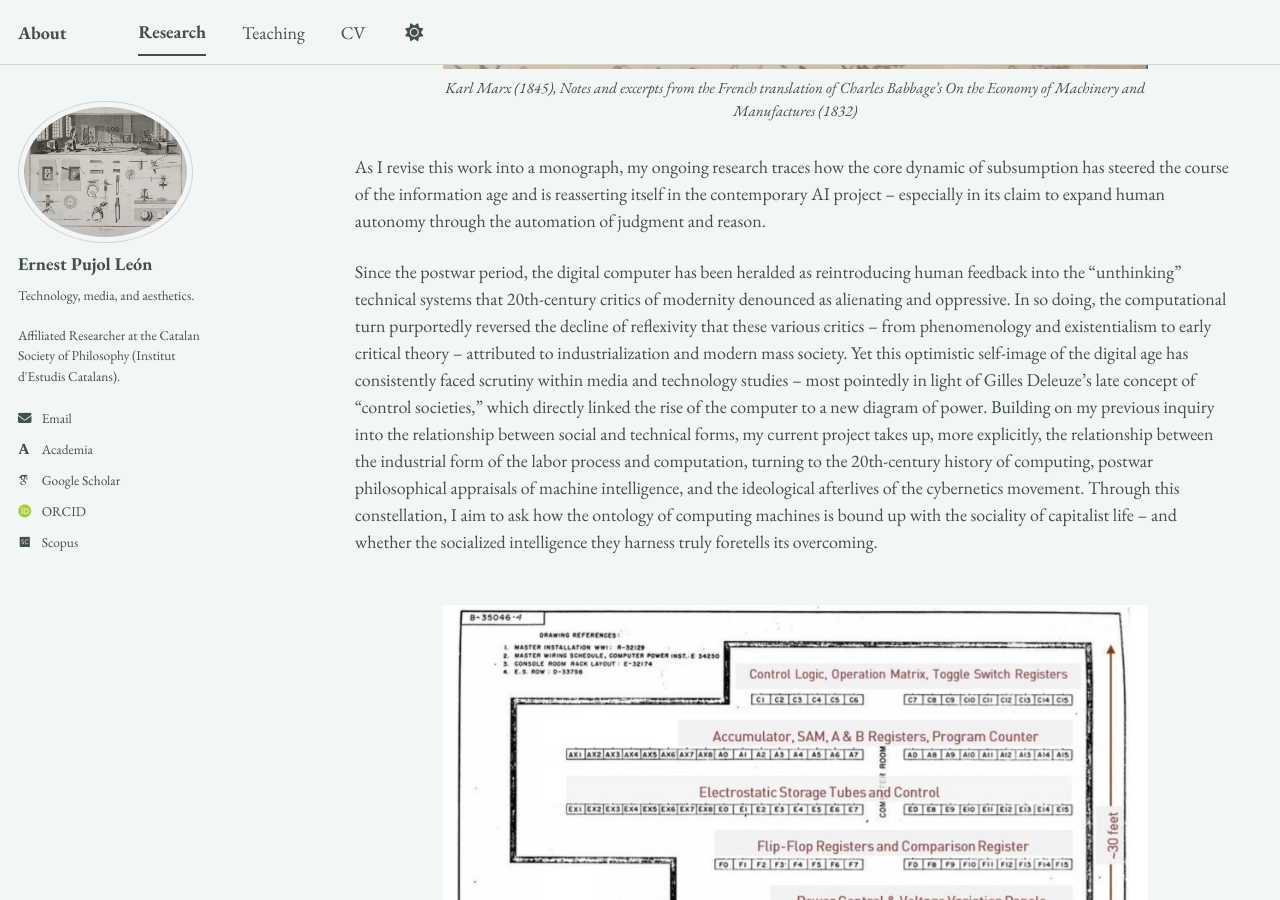
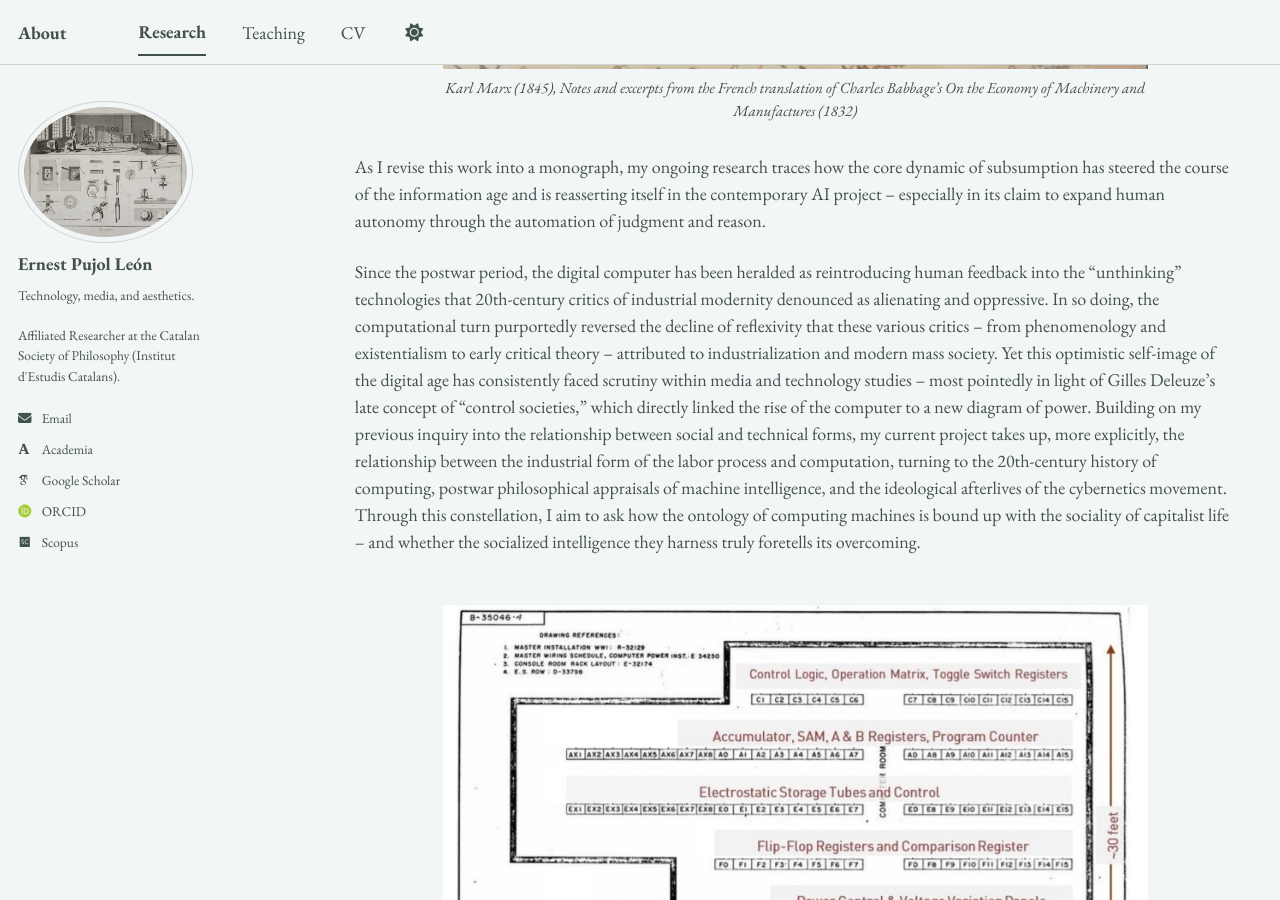
Before and after one commit to epujol90/epujol90.github.io, a Jekyll site: the page built from _pages/research.md, in a window 1280 px wide and 900 px high, scrolled down 1560 px. Built offline with Jekyll 4.4.1, drawn with Linux system fonts in a browser that asks for light colours; some web fonts are replaced; a script bundle is joined from its source files by our own code; library files that are not in the unit come from our copies.

Commit message:
Update research.md

```diff
--- a/_pages/research.md
+++ b/_pages/research.md
@@ -27,7 +27,7 @@ My doctoral work centered on the _longue durée_ of industrial modernity and wha
 
 As I revise this work into a monograph, my ongoing research traces how the core dynamic of subsumption has steered the course of the information age and is reasserting itself in the contemporary AI project -- especially in its claim to expand human autonomy through the automation of judgment and reason.
 
-Since the postwar period, the digital computer has been heralded as reintroducing human feedback into the "unthinking" technical systems that 20th-century critics of modernity denounced as alienating and oppressive. In so doing, the computational turn purportedly reversed the decline of reflexivity that these various critics -- from phenomenology and existentialism to early critical theory -- attributed to industrialization and modern mass society. Yet this optimistic self-image of the digital age has consistently faced scrutiny within media and technology studies -- most pointedly in light of Gilles Deleuze's late concept of “control societies," which directly linked the rise of the computer to a new diagram of power. Building on my previous inquiry into the relationship between social and technical forms, my current project takes up, more explicitly, the relationship between the industrial form of the labor process and computation, turning to the 20th-century history of computing, postwar philosophical appraisals of machine intelligence, and the ideological afterlives of the cybernetics movement. Through this constellation, I aim to ask how the ontology of computing machines is bound up with the sociality of capitalist life -- and whether the socialized intelligence they harness truly foretells its overcoming.
+Since the postwar period, the digital computer has been heralded as reintroducing human feedback into the "unthinking" technologies that 20th-century critics of industrial modernity denounced as alienating and oppressive. In so doing, the computational turn purportedly reversed the decline of reflexivity that these various critics -- from phenomenology and existentialism to early critical theory -- attributed to industrialization and modern mass society. Yet this optimistic self-image of the digital age has consistently faced scrutiny within media and technology studies -- most pointedly in light of Gilles Deleuze's late concept of “control societies," which directly linked the rise of the computer to a new diagram of power. Building on my previous inquiry into the relationship between social and technical forms, my current project takes up, more explicitly, the relationship between the industrial form of the labor process and computation, turning to the 20th-century history of computing, postwar philosophical appraisals of machine intelligence, and the ideological afterlives of the cybernetics movement. Through this constellation, I aim to ask how the ontology of computing machines is bound up with the sociality of capitalist life -- and whether the socialized intelligence they harness truly foretells its overcoming.
 <br>
 <br>
 
```
